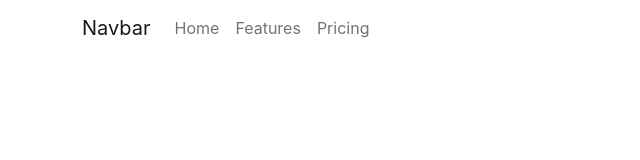
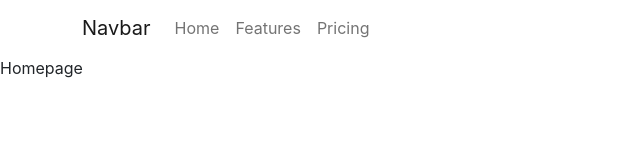
Before and after one commit to saksham-tiwari/e-commerce, a React (Create React App) app: page / in a window 1280 px wide. Shown: the top 160 px of the page, without its empty margins (0-640 px from the left). Built offline with nearby package versions, Linux system fonts and the light colour scheme.

Commit message:
created home.jsx and css

```diff
--- a/src/App.js
+++ b/src/App.js
@@ -8,7 +8,8 @@ import Forgot from "./components/auth/Forgot";
 import Login from "./components/auth/Login";
 import NavBar from "./components/Navbar";
 import SignUp from "./components/auth/SignUp";
-import Otp from "./components/auth/Otp"
+import Otp from "./components/auth/Otp";
+import Home from "./components/layout/Home";
 
 
 
@@ -21,6 +22,7 @@ function App() {
       <Switch>
       <Route exact path="/">
           <NavBar/>
+          <Home/>
       </Route>
       <Route exact path="/login">
           <Login/>
--- /dev/null
+++ b/src/components/layout/Home.jsx
@@ -0,0 +1,11 @@
+import React from 'react'
+import "./home.css"
+const Home = () => {
+    return (
+        <div>
+            Homepage
+        </div>
+    )
+}
+
+export default Home
```
Also changed, not shown: src/components/layout/home.css (added).
